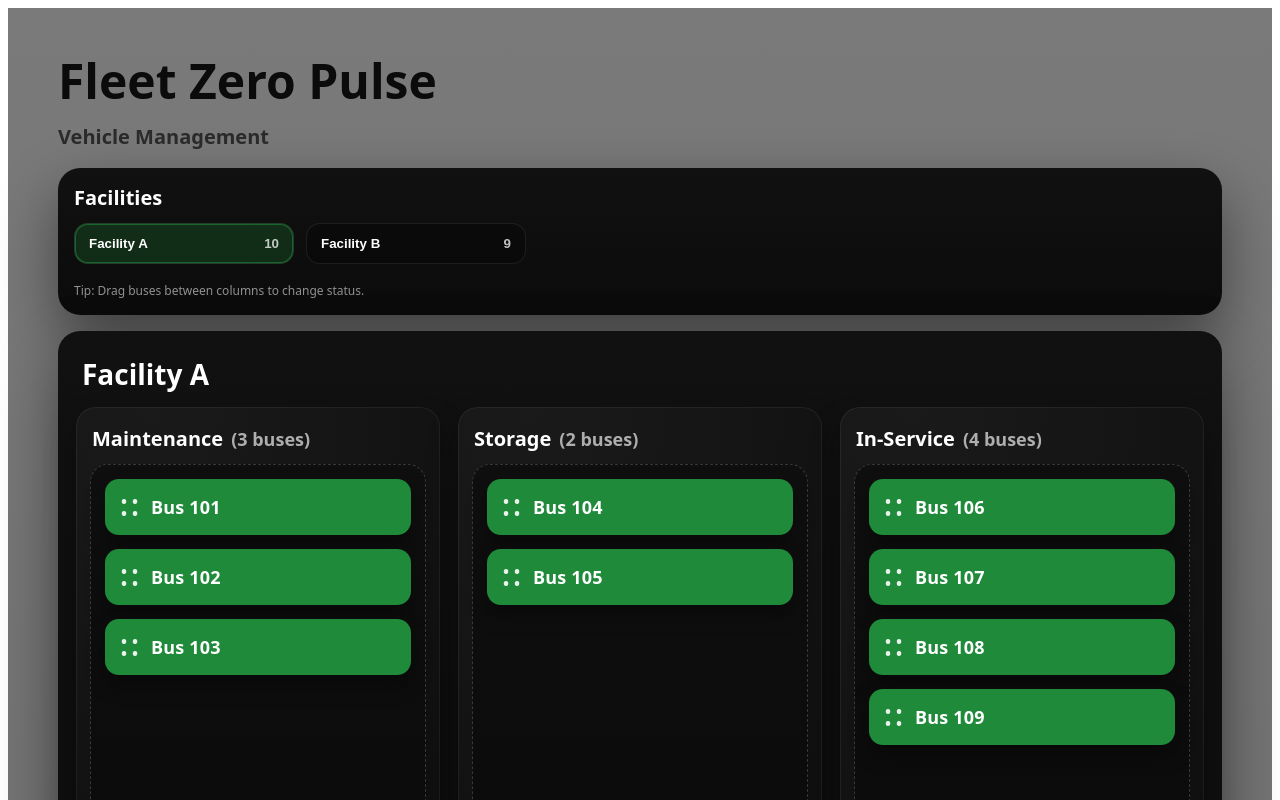
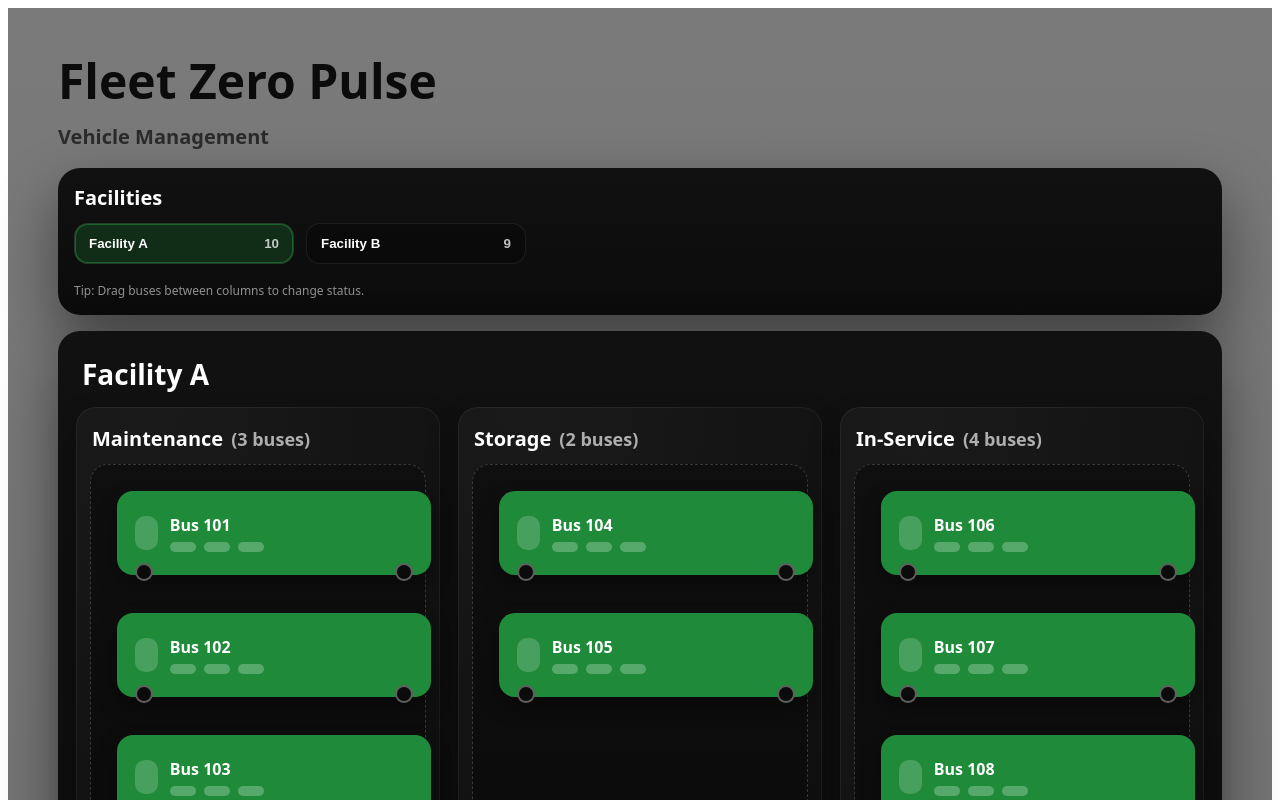
Before and after one commit to Jaturaput-Jongsubcharoen/Fleet-Zero-Pulse-Angular, an Angular app: page / in a window 1280 px wide. Shown: the top 800 px of the page. Built offline with nearby package versions, Linux system fonts and the light colour scheme.

Commit message:
bus-silhouette

```diff
--- a/src/app/pages/vehicle-management/vehicle-management.component.html
+++ b/src/app/pages/vehicle-management/vehicle-management.component.html
@@ -60,24 +60,50 @@
                     cdkDrag
                     (dblclick)="openBusSnapshot(bus, c.label)"
                   >
+                    <!--
                     <div class="grip" aria-hidden="true">
                       <span>•</span><span>•</span>
                       <span>•</span><span>•</span>
                     </div>
-                    <div class="bus-label">{{ bus.label }}</div>
+                    -->
+                    <div class="bus-vehicle">
+                      <div class="bus-front"></div>
+                      <div class="bus-body">
+                        <div class="bus-number">{{ bus.label }}</div>
+                        <div class="bus-windows">
+                          <span></span><span></span><span></span>
+                        </div>
+                      </div>
+                      <div class="bus-wheel left"></div>
+                      <div class="bus-wheel right"></div>
+                    </div>
 
                     <ng-template cdkDragPlaceholder>
                       <div class="bus bus--placeholder"></div>
                     </ng-template>
 
                     <ng-template cdkDragPreview>
+
                       <div class="bus bus--preview">
+                        <!--
                         <div class="grip" aria-hidden="true">
                           <span>•</span><span>•</span>
                           <span>•</span><span>•</span>
                         </div>
-                        <div class="bus-label">{{ bus.label }}</div>
+                        -->
+                                            <div class="bus-vehicle">
+                      <div class="bus-front"></div>
+                      <div class="bus-body">
+                        <div class="bus-number">{{ bus.label }}</div>
+                        <div class="bus-windows">
+                          <span></span><span></span><span></span>
+                        </div>
                       </div>
+                      <div class="bus-wheel left"></div>
+                      <div class="bus-wheel right"></div>
+                    </div>
+                      </div>
+
                     </ng-template>
                   </div>
                 </div>
--- a/src/app/pages/vehicle-management/vehicle-management.component.scss
+++ b/src/app/pages/vehicle-management/vehicle-management.component.scss
@@ -166,18 +166,13 @@
 }
 
 /* Bus pill */
+/* remove the old green pill look */
 .bus {
-  display: flex;
-  align-items: center;
-  gap: 12px;
-  padding: 16px 16px;
+  padding: 12px;
   margin-bottom: 14px;
-  border-radius: 14px;
-  background: #1f8b3a;
-  color: #ffffff;
-  font-weight: 900;
-  font-size: 18px;
-  box-shadow: 0 10px 20px rgba(0, 0, 0, 0.35);
+  border-radius: 16px;
+  background: transparent;
+  box-shadow: none;
   cursor: grab;
   user-select: none;
 }
@@ -185,6 +180,80 @@
 .bus:active {
   cursor: grabbing;
 }
+
+/* bus vehicle shape */
+.bus-vehicle {
+  position: relative;
+  width: 100%;
+  height: 64px;
+  border-radius: 16px;
+  background: #1f8b3a;
+  box-shadow: 0 10px 20px rgba(0,0,0,0.35);
+  display: flex;
+  align-items: center;
+  padding: 10px 14px 10px 18px;
+}
+
+/* front nose */
+.bus-front {
+  width: 26px;
+  height: 34px;
+  border-radius: 10px;
+  background: rgba(255,255,255,0.18);
+  margin-right: 12px;
+}
+
+/* body content */
+.bus-body {
+  display: flex;
+  flex-direction: column;
+  gap: 6px;
+  width: 100%;
+}
+
+.bus-number {
+  font-weight: 900;
+  font-size: 16px;
+  color: #fff;
+}
+
+/* windows */
+.bus-windows {
+  display: flex;
+  gap: 8px;
+}
+
+.bus-windows span {
+  width: 26px;
+  height: 10px;
+  border-radius: 6px;
+  background: rgba(255,255,255,0.25);
+}
+
+/* wheels */
+.bus-wheel {
+  position: absolute;
+  bottom: -6px;
+  width: 14px;
+  height: 14px;
+  border-radius: 50%;
+  background: #0b0b0b;
+  border: 2px solid rgba(255,255,255,0.35);
+}
+
+.bus-wheel.left {
+  left: 18px;
+}
+
+.bus-wheel.right {
+  right: 18px;
+}
+
+/* optional hover */
+.bus:hover .bus-vehicle {
+  filter: brightness(1.06);
+}
+
 
 .bus-label {
   letter-spacing: 0.2px;
```
